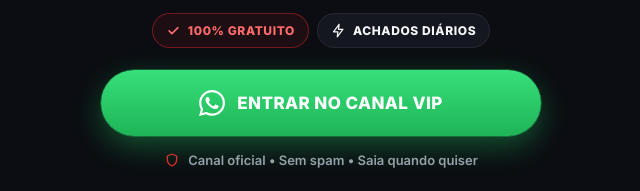
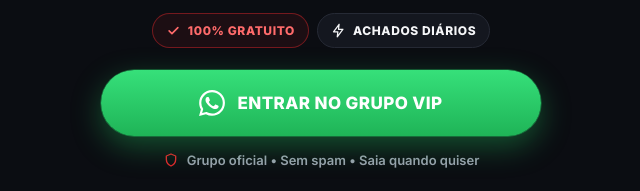
Before and after one commit to 4ntich/GarimpoMestre, a plain HTML site: page index.html in a window 1280 px wide. Shown: the part 440-631 px from the top of the page, 319-959 px from the left. Drawn offline with Linux system fonts and the light colour scheme.

Commit message:
Update index.html

```diff
--- a/index.html
+++ b/index.html
@@ -3,14 +3,14 @@
 <head>
   <meta charset="utf-8">
   <meta name="viewport" content="width=device-width, initial-scale=1, viewport-fit=cover">
-  <title>Garimpo Mestre · Canal VIP de Achados</title>
-  <meta name="description" content="Os melhores achados de perfumes originais, garimpados todo dia e enviados no canal VIP do WhatsApp. 100% gratuito.">
+  <title>Garimpo Mestre · Grupo VIP de Achados</title>
+  <meta name="description" content="Os melhores achados de perfumes originais, garimpados todo dia e enviados no grupo VIP do WhatsApp. 100% gratuito.">
   <meta name="theme-color" content="#0b0d12">
 
   <!-- Prévia do link no WhatsApp / Instagram -->
   <meta property="og:type" content="website">
-  <meta property="og:title" content="Garimpo Mestre · Canal VIP de Achados">
-  <meta property="og:description" content="Perfumes originais com os melhores preços, garimpados todo dia. Entre no canal VIP — é grátis!">
+  <meta property="og:title" content="Garimpo Mestre · Grupo VIP de Achados">
+  <meta property="og:description" content="Perfumes originais com os melhores preços, garimpados todo dia. Entre no grupo VIP — é grátis!">
   <meta property="og:image" content="https://4ntich.github.io/GarimpoMestre/assets/og-garimpo.jpg">
   <meta property="og:image:width" content="1200">
   <meta property="og:image:height" content="630">
@@ -280,14 +280,14 @@
       </span>
     </div>
 
-    <a class="cta" href="https://whatsapp.com/channel/0029Vb8wNb93WHTTN4qH791I" target="_blank" rel="noopener">
+    <a class="cta" href="https://chat.whatsapp.com/GOfzy26EaZB41h8dAhvJNr" target="_blank" rel="noopener">
       <svg viewBox="0 0 24 24" aria-hidden="true"><path fill="currentColor" d="M17.47 14.38c-.3-.15-1.76-.87-2.03-.97-.27-.1-.47-.15-.67.15-.2.3-.77.97-.94 1.16-.17.2-.35.22-.64.08-.3-.15-1.26-.47-2.4-1.48-.88-.79-1.48-1.76-1.65-2.06-.17-.3-.02-.46.13-.6.13-.14.3-.35.45-.52.15-.18.2-.3.3-.5.1-.2.05-.37-.03-.52-.07-.15-.67-1.61-.91-2.2-.24-.58-.49-.5-.67-.51h-.57c-.2 0-.52.07-.8.37-.27.3-1.04 1.02-1.04 2.48 0 1.46 1.07 2.88 1.21 3.07.15.2 2.1 3.2 5.08 4.49.71.3 1.26.49 1.7.63.71.22 1.36.19 1.87.12.57-.09 1.76-.72 2-1.42.25-.69.25-1.29.18-1.41-.08-.13-.28-.2-.57-.35m-5.42 7.4h-.01a9.87 9.87 0 0 1-5.03-1.38l-.36-.21-3.74.98 1-3.65-.24-.37a9.86 9.86 0 0 1-1.51-5.26c0-5.45 4.44-9.88 9.89-9.88 2.64 0 5.12 1.03 6.99 2.9a9.83 9.83 0 0 1 2.89 6.99c0 5.45-4.44 9.88-9.88 9.88m8.41-18.3A11.82 11.82 0 0 0 12.05 0C5.5 0 .16 5.34.16 11.89c0 2.1.55 4.14 1.59 5.95L.06 24l6.3-1.65a11.88 11.88 0 0 0 5.68 1.45h.01c6.55 0 11.89-5.34 11.89-11.89a11.82 11.82 0 0 0-3.48-8.41Z"/></svg>
-      Entrar no canal VIP
+      Entrar no grupo VIP
     </a>
 
     <p class="trust">
       <svg viewBox="0 0 24 24" aria-hidden="true"><path d="M12 3 5 6v5c0 4.5 3 8.3 7 10 4-1.7 7-5.5 7-10V6z" fill="none" stroke="currentColor" stroke-width="2" stroke-linejoin="round"/></svg>
-      Canal oficial • Sem spam • Saia quando quiser
+      Grupo oficial • Sem spam • Saia quando quiser
     </p>
 
     <p class="lead">
```
